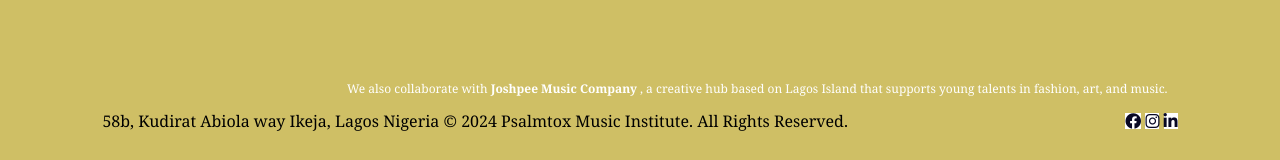
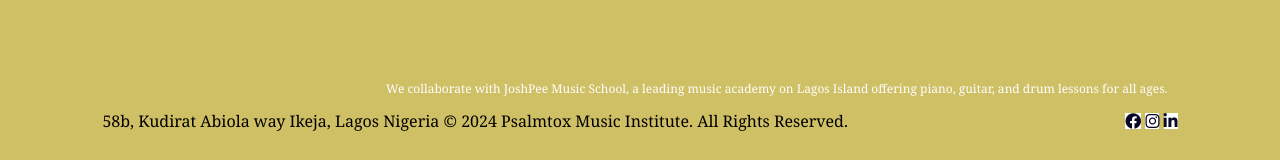
Before and after one commit to Joshpee22/Psalmtox_Institute, a plain HTML site: page index.html in a window 1280 px wide. Shown: the part 3858-4018 px from the top of the page. Drawn offline with nearby package versions, Linux system fonts and the light colour scheme.

Commit message:
Update index.html

```diff
--- a/index.html
+++ b/index.html
@@ -223,12 +223,7 @@
         <p>
 
           <p>
-  We also collaborate with
-  <a href="https://www.joshpeemusiccompany.com.ng" target="_blank" rel="noopener noreferrer">
-    <strong>Joshpee Music Company</strong>
-  </a>,
-  a creative hub based on Lagos Island that supports young talents in fashion, art, and music.
-</p>
+  <p>We collaborate with <a href="https://joshpeemusiccompany.com.ng" target="_blank">JoshPee Music School</a>, a leading music academy on Lagos Island offering piano, guitar, and drum lessons for all ages.</p>
           58b, Kudirat Abiola way Ikeja, Lagos Nigeria
 © 2024 Psalmtox Music Institute. All Rights Reserved.
         </p>
```
